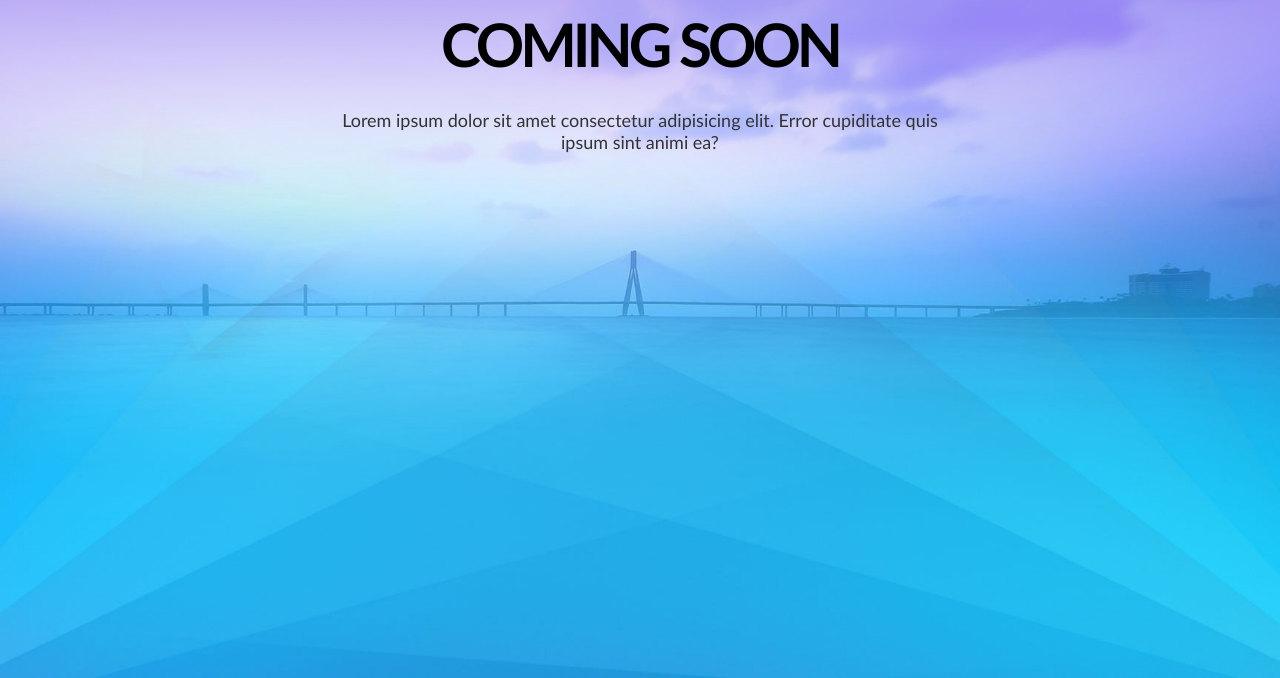
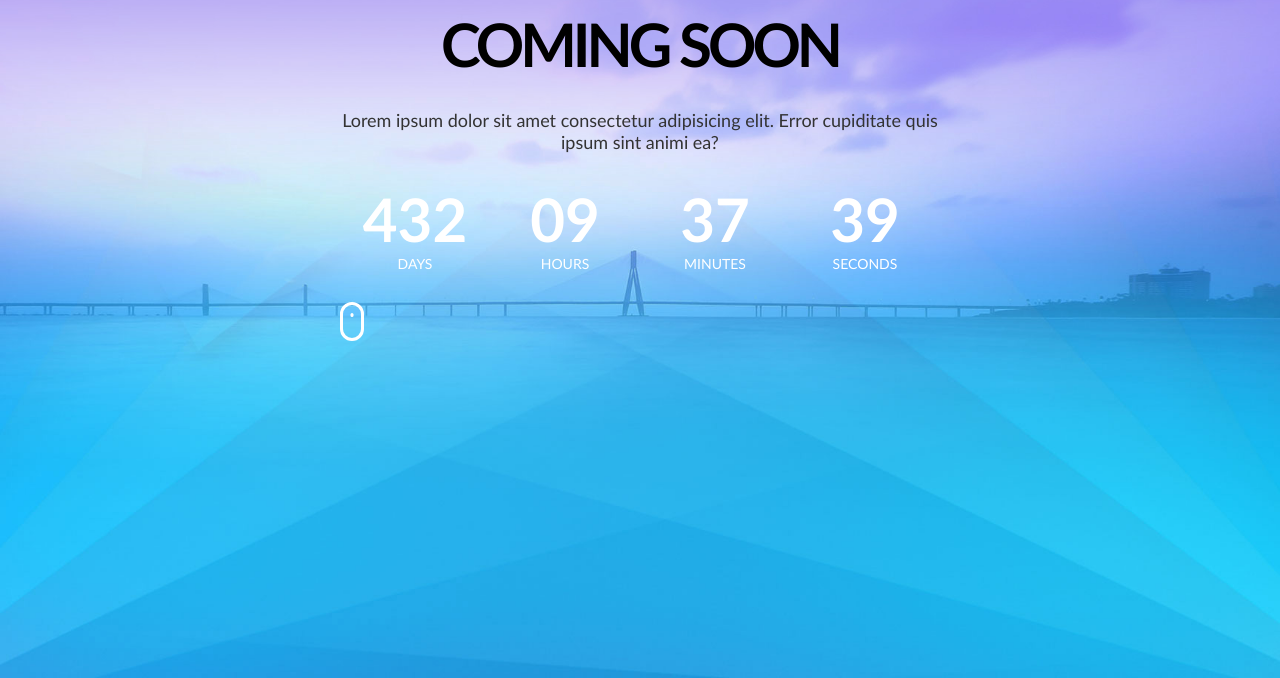
Before and after one commit to MonikaJaraite/08-coming-soon, a website: page index.html in a window 1280 px wide. Shown: the part 122-800 px from the top of the page. Drawn offline with Linux system fonts and the light colour scheme.

Commit message:
Rebuilding the correct code order

```diff
--- a/index.html
+++ b/index.html
@@ -23,6 +23,25 @@
             <img class="logo" src="./img/logo.png" alt="Logo">
             <h1 class="main-title">Coming soon</h1>
             <p class="main-description">Lorem ipsum dolor sit amet consectetur adipisicing elit. Error cupiditate quis ipsum sint animi ea?</p>
+            <div class="clock">
+                <div class="time">
+                    <div class="value">432</div>
+                    <div class="label">Days</div>
+                </div>
+                <div class="time">
+                    <div class="value">09</div>
+                    <div class="label">Hours</div>
+                </div>
+                <div class="time">
+                    <div class="value">37</div>
+                    <div class="label">Minutes</div>
+                </div>
+                <div class="time">
+                    <div class="value">39</div>
+                    <div class="label">Seconds</div>
+                </div>
+            </div>
+            <div class="mouse"></div>
         </div>
     </section>
 
@@ -31,7 +50,6 @@
             <div class="column">
                 <h2>About startup</h2>
                 <p>Lorem ipsum dolor sit amet, consectetur <a href="#">Matrox</a> adipisicing elit. Quia eius consectetur, ipsa temporibus ipsum beatae?</p>
-            </div>
                 <div class="progress-bar">
                     <div class="top">
                         <div class="label">Web design</div>
```
